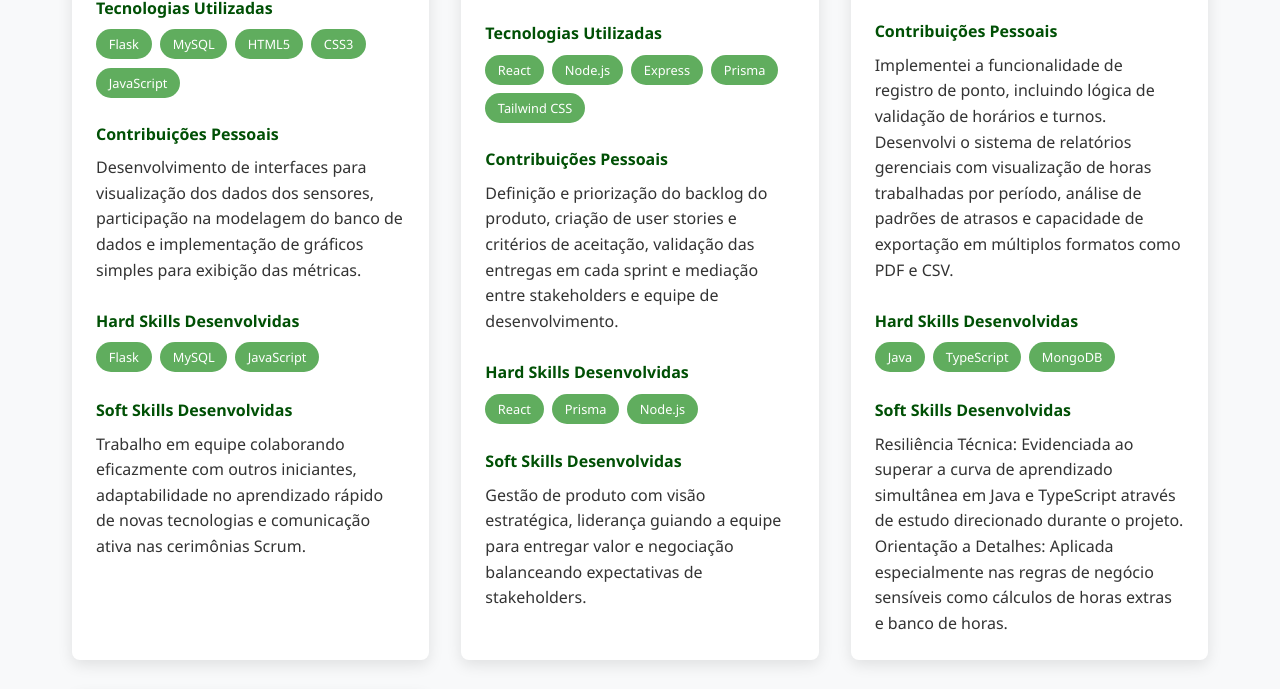
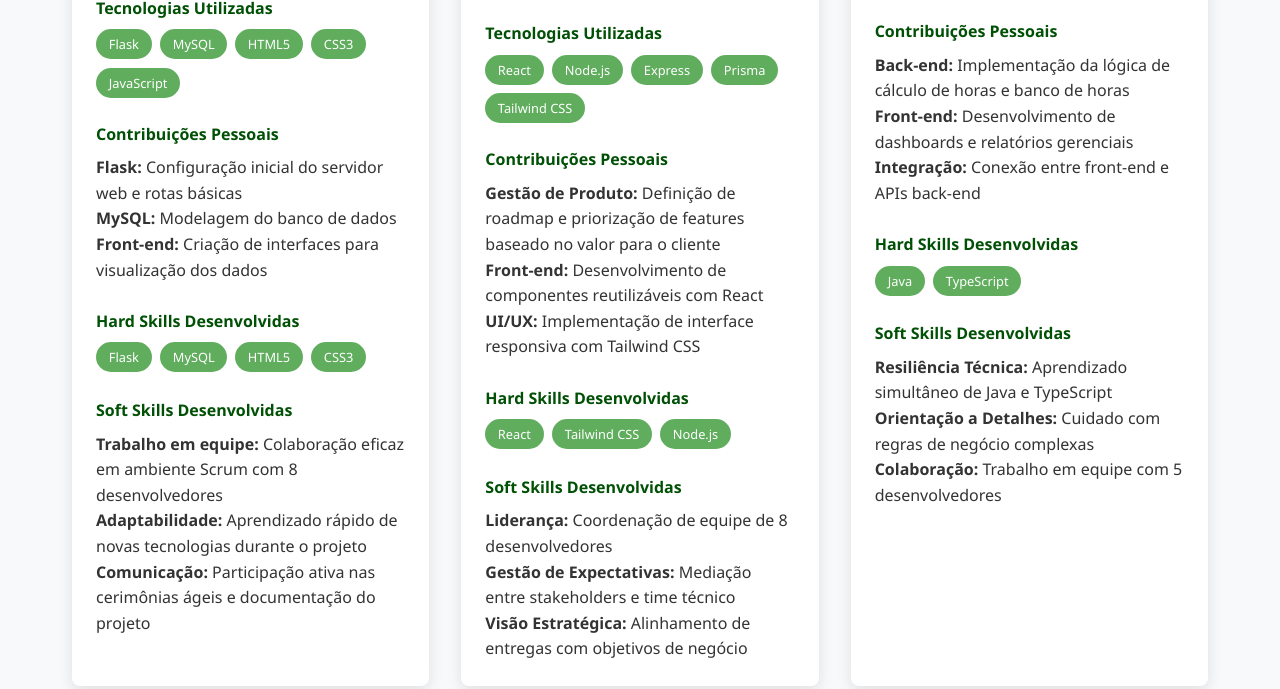
Before and after one commit to MagNumGomes/portfolio-digital, a plain HTML site: page index.html in a window 1280 px wide. Shown: the part 1533-2222 px from the top of the page. Drawn offline with Linux system fonts and the light colour scheme.

Commit message:
Atualiza o Meus Projetos

```diff
--- a/index.html
+++ b/index.html
@@ -709,7 +709,9 @@
 
                     <div class="contributions">
                         <p class="contrib-title">Contribuições Pessoais</p>
-                        <p>Desenvolvimento de interfaces para visualização dos dados dos sensores, participação na modelagem do banco de dados e implementação de gráficos simples para exibição das métricas.</p>
+                        <p><strong>Flask:</strong> Configuração inicial do servidor web e rotas básicas</p>
+                        <p><strong>MySQL:</strong> Modelagem do banco de dados</p>
+                        <p><strong>Front-end:</strong> Criação de interfaces para visualização dos dados</p>
                     </div>
                     <br>
                     <div class="hard-skills">
@@ -717,13 +719,16 @@
                         <div class="skills-tags">
                             <span class="skill-tag">Flask</span>
                             <span class="skill-tag">MySQL</span>
-                            <span class="skill-tag">JavaScript</span>
+                            <span class="skill-tag">HTML5</span>
+                            <span class="skill-tag">CSS3</span>
                         </div>
                     </div>
                     <br>
                     <div class="soft-skills">
                         <p class="skills-title">Soft Skills Desenvolvidas</p>
-                        <p>Trabalho em equipe colaborando eficazmente com outros iniciantes, adaptabilidade no aprendizado rápido de novas tecnologias e comunicação ativa nas cerimônias Scrum.</p>
+                        <p><strong>Trabalho em equipe:</strong> Colaboração eficaz em ambiente Scrum com 8 desenvolvedores</p>
+                        <p><strong>Adaptabilidade:</strong> Aprendizado rápido de novas tecnologias durante o projeto</p>
+                        <p><strong>Comunicação:</strong> Participação ativa nas cerimônias ágeis e documentação do projeto</p>
                     </div>
                 </div>
             </div>
@@ -753,21 +758,25 @@
 
                     <div class="contributions">
                         <p class="contrib-title">Contribuições Pessoais</p>
-                        <p>Definição e priorização do backlog do produto, criação de user stories e critérios de aceitação, validação das entregas em cada sprint e mediação entre stakeholders e equipe de desenvolvimento.</p>
+                        <p><strong>Gestão de Produto:</strong> Definição de roadmap e priorização de features baseado no valor para o cliente</p>
+                        <p><strong>Front-end:</strong> Desenvolvimento de componentes reutilizáveis com React</p>
+                        <p><strong>UI/UX:</strong> Implementação de interface responsiva com Tailwind CSS</p>
                     </div>
                     <br>
                     <div class="hard-skills">
                         <p class="skills-title">Hard Skills Desenvolvidas</p>
                         <div class="skills-tags">
                             <span class="skill-tag">React</span>
-                            <span class="skill-tag">Prisma</span>
+                            <span class="skill-tag">Tailwind CSS</span>
                             <span class="skill-tag">Node.js</span>
                         </div>
                     </div>
                     <br>
                     <div class="soft-skills">
                         <p class="skills-title">Soft Skills Desenvolvidas</p>
-                        <p>Gestão de produto com visão estratégica, liderança guiando a equipe para entregar valor e negociação balanceando expectativas de stakeholders.</p>
+                        <p><strong>Liderança:</strong> Coordenação de equipe de 8 desenvolvedores</p>
+                        <p><strong>Gestão de Expectativas:</strong> Mediação entre stakeholders e time técnico</p>
+                        <p><strong>Visão Estratégica:</strong> Alinhamento de entregas com objetivos de negócio</p>
                     </div>
                 </div>
             </div>
@@ -796,8 +805,9 @@
 
                     <div class="contributions">
                         <p class="contrib-title">Contribuições Pessoais</p>
-                        <p>Implementei a funcionalidade de registro de ponto, incluindo lógica de validação de horários e turnos.</p>
-                        <p>Desenvolvi o sistema de relatórios gerenciais com visualização de horas trabalhadas por período, análise de padrões de atrasos e capacidade de exportação em múltiplos formatos como PDF e CSV.</p>
+                        <p><strong>Back-end:</strong> Implementação da lógica de cálculo de horas e banco de horas</p>
+                        <p><strong>Front-end:</strong> Desenvolvimento de dashboards e relatórios gerenciais</p>
+                        <p><strong>Integração:</strong> Conexão entre front-end e APIs back-end</p>
                     </div>
                     <br>
                     <div class="hard-skills">
@@ -805,14 +815,14 @@
                         <div class="skills-tags">
                             <span class="skill-tag">Java</span>
                             <span class="skill-tag">TypeScript</span>
-                            <span class="skill-tag">MongoDB</span>
                         </div>
                     </div>
                     <br>
                     <div class="soft-skills">
                         <p class="skills-title">Soft Skills Desenvolvidas</p>
-                        <p>Resiliência Técnica: Evidenciada ao superar a curva de aprendizado simultânea em Java e TypeScript através de estudo direcionado durante o projeto.</p>
-                        <p>Orientação a Detalhes: Aplicada especialmente nas regras de negócio sensíveis como cálculos de horas extras e banco de horas.</p>
+                        <p><strong>Resiliência Técnica:</strong> Aprendizado simultâneo de Java e TypeScript</p>
+                        <p><strong>Orientação a Detalhes:</strong> Cuidado com regras de negócio complexas</p>
+                        <p><strong>Colaboração:</strong> Trabalho em equipe com 5 desenvolvedores</p>
                     </div>
                 </div>
             </div>
@@ -842,7 +852,9 @@
 
                     <div class="contributions">
                         <p class="contrib-title">Contribuições Pessoais</p>
-                        <p>Desenvolvimento do módulo de autenticação JWT e implementação das rotas CRUD para produtos. Responsável pela integração entre front-end e back-end da aplicação.</p>
+                        <p><strong>Back-end:</strong> Desenvolvimento do módulo de autenticação JWT</p>
+                        <p><strong>API:</strong> Implementação de endpoints CRUD para produtos</p>
+                        <p><strong>Integração:</strong> Conexão entre front-end e back-end</p>
                     </div>
                     <br>
                     <div class="hard-skills">
@@ -856,7 +868,9 @@
                     <br>
                     <div class="soft-skills">
                         <p class="skills-title">Soft Skills Desenvolvidas</p>
-                        <p>Colaboração em equipe reduzida, organização de tarefas sem metodologia formal e comunicação direta com um único parceiro de desenvolvimento.</p>
+                        <p><strong>Autogestão:</strong> Organização do tempo entre projeto e disciplinas acadêmicas</p>
+                        <p><strong>Comunicação:</strong> Alinhamento constante com parceiro de projeto</p>
+                        <p><strong>Adaptabilidade:</strong> Ajustes no escopo conforme feedback</p>
                     </div>
                 </div>
             </div>
@@ -920,7 +934,6 @@
     <footer>
         <p>&copy; 2025 Portfólio de João Vítor Góes Gomes. Todos os direitos reservados.</p>
     </footer>
-
     <script>
         const terminalText = document.getElementById('terminal-text');
         const textToType = "Full Stack Developer";
```
